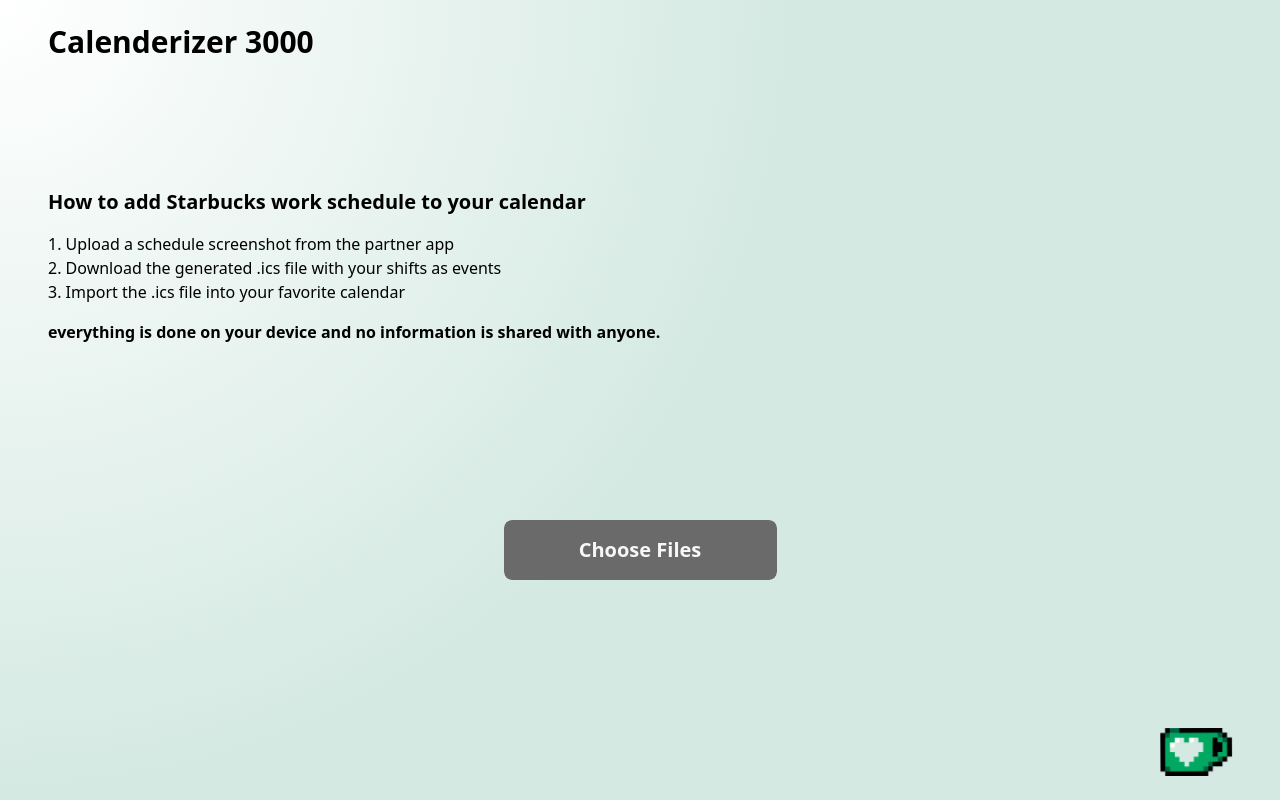
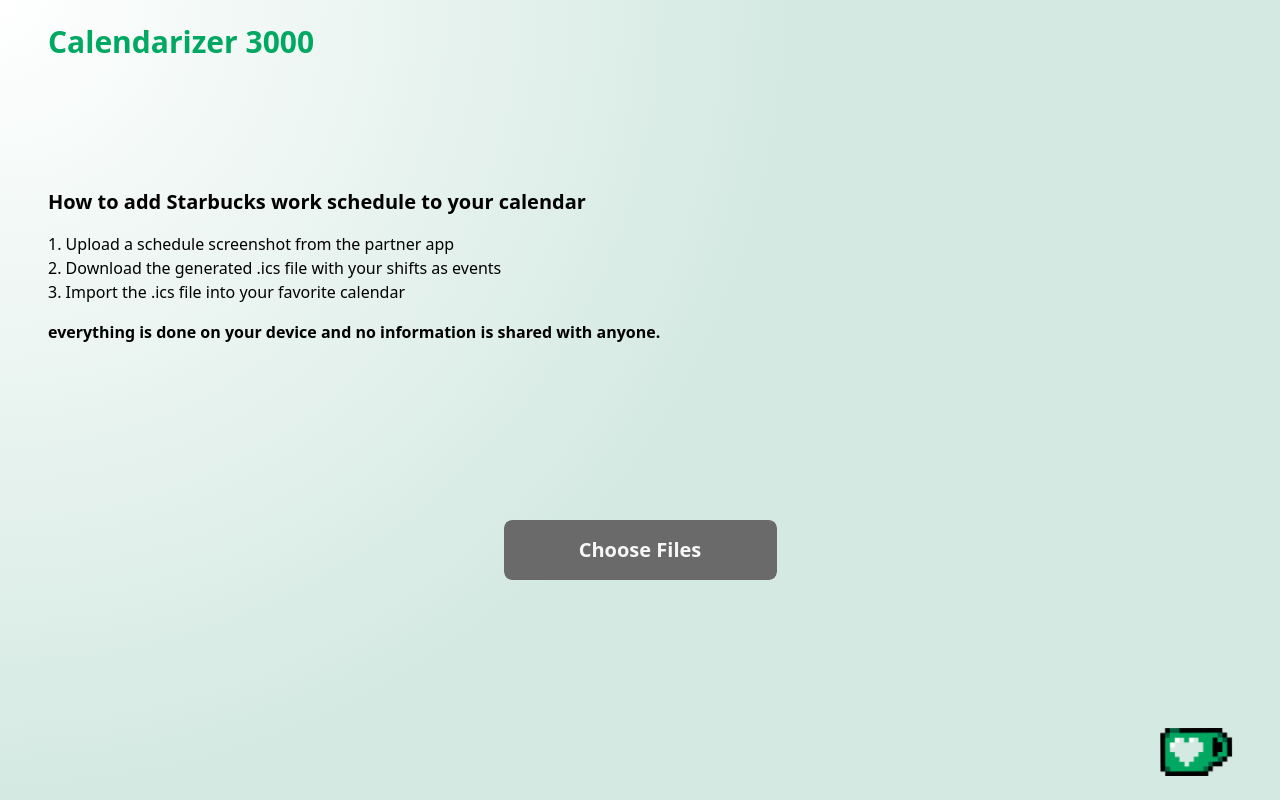
Before and after one commit to AdelBeit/event-extractor, a website built with Vite: page index.html in a window 1280 px wide. Built offline with nearby package versions, Linux system fonts and the light colour scheme.

```diff
--- a/index.html
+++ b/index.html
@@ -2,7 +2,7 @@
   <head>
     <meta charset="utf-8" />
     <meta http-equiv="X-UA-Compatible" content="IE=edge" />
-    <title>Tesseract.js OCR demo</title>
+    <title>Shift Calendarizer</title>
     <meta name="viewport" content="width=device-width, initial-scale=1" />
     <link type="text/css" rel="stylesheet" href="src/style/tw-global.css" />
     <script>
@@ -23,7 +23,7 @@
     <main class="min-h-fit h-full overflow-y-scroll pb-20 laptop:pb-0">
       <div class="px-2 laptop:px-12 pb-2 h-fit min-h-full">
         <div class="heading flex justify-between pr-3 laptop:pr-0 pt-6">
-          <h1 class="text-3xl font-bold">Calenderizer 3000</h1>
+          <h1 class="text-3xl font-bold text-accent-green"><a href="">Calendarizer 3000</a></h1>
           <button
             class="review-stage hidden style-download-icon size-12 tablet:size-14 bg-accent-green hover:bg-house-green rounded-lg p-1"
             name="download"
```
